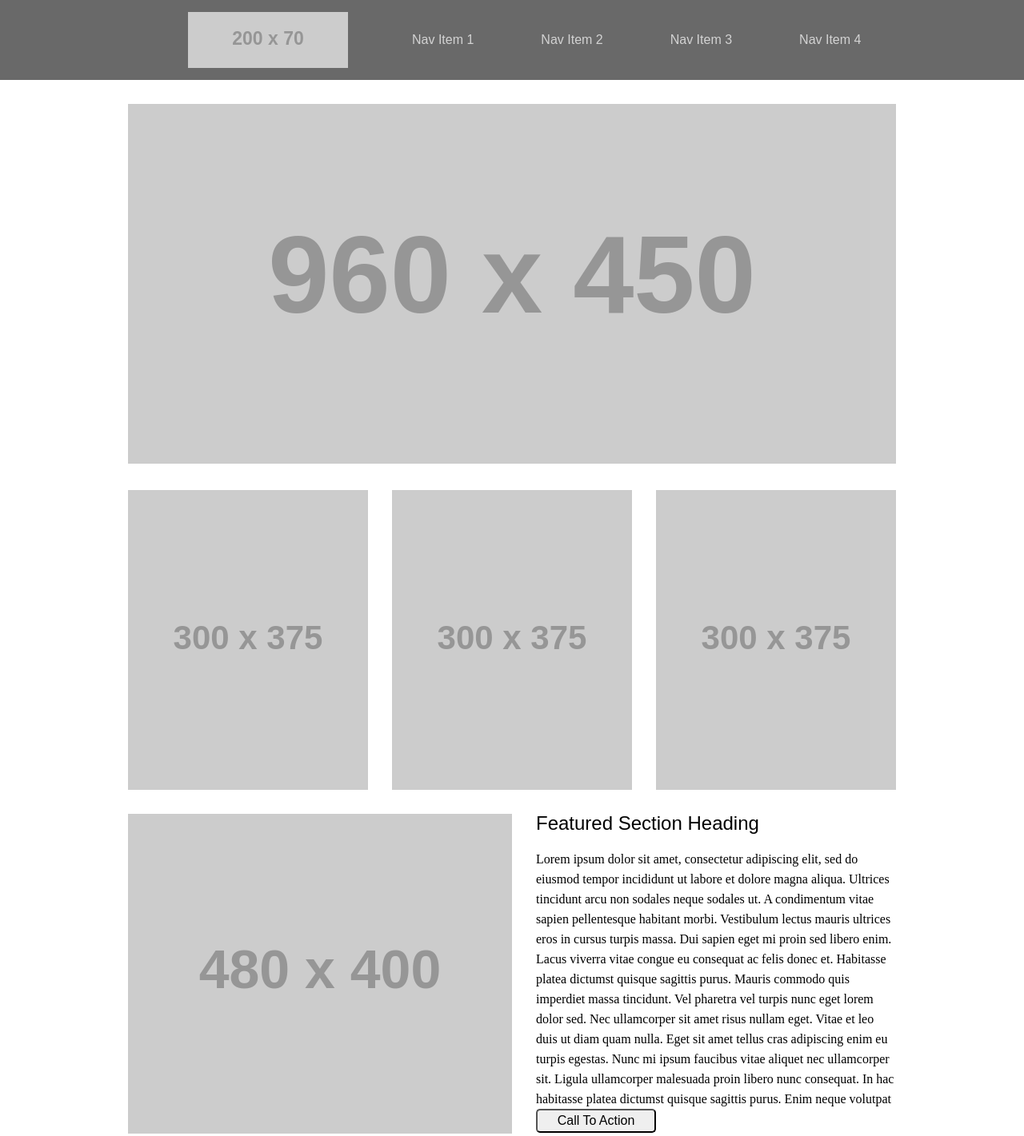
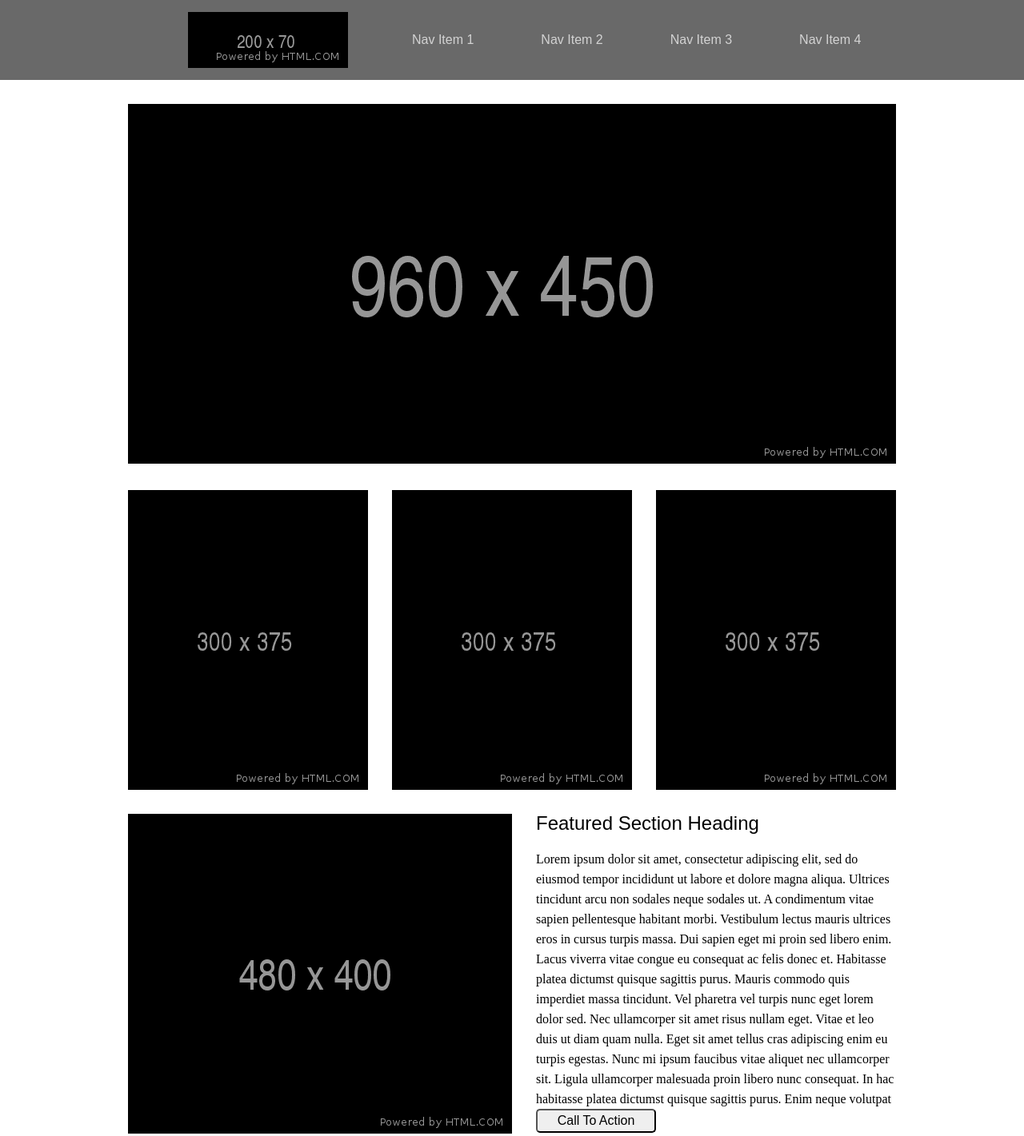
Before and after one commit to curiousyang/wireframe, a plain HTML site: page index.html in a window 1280 px wide. Shown: the top 1421 px of the page at 80% size. Drawn offline with Linux system fonts and the light colour scheme; placeholder pictures from the web are drawn by us.

Commit message:
updatefriday

```diff
--- a/css/style.css
+++ b/css/style.css
@@ -78,8 +78,9 @@ button{
     color:white;
 
   }
+
 footer div{
     background-color: dimgrey;
     width: 100%;
-    height:150  px;
+    height:150px;
 }
--- a/index.html
+++ b/index.html
@@ -12,7 +12,7 @@
 <body>
     <header>
         <section>
-            <img src="https://placehold.it/200x70/000" />
+            <img src="images/top.png" alt="top pic"/>
             <nav>
                 <ul>
                     <li>Nav Item 1</li>
@@ -28,18 +28,18 @@
 
     <main>
         <section>
-            <img src="https://placehold.it/960x450/000" />
+            <img src="images/hero.png" alt="hero pic" />
         </section>
 
         <section>
-            <img src="https://placehold.it/300x375/000" />
-            <img src="https://placehold.it/300x375/000" />
-            <img src="https://placehold.it/300x375/000" />
+            <img src="images/banner.png" alt ="banner1" />
+            <img src="images/banner.png" alt ="banner2" />
+            <img src="images/banner.png" alt ="banner3" />
         </section>
 
         <section>
             <div>
-                <img src="https://placehold.it/480x400/000" />
+                <img src="images/bottom.png" alt="bottom pic" />
 
             </div>
 
@@ -68,7 +68,6 @@
 
     <footer>
         <div></div>
-
     </footer>
 
 </body>
```
Also changed, not shown: images/banner.png (added), images/bottom.png (added), images/hero.png (added), images/top.png (added).
